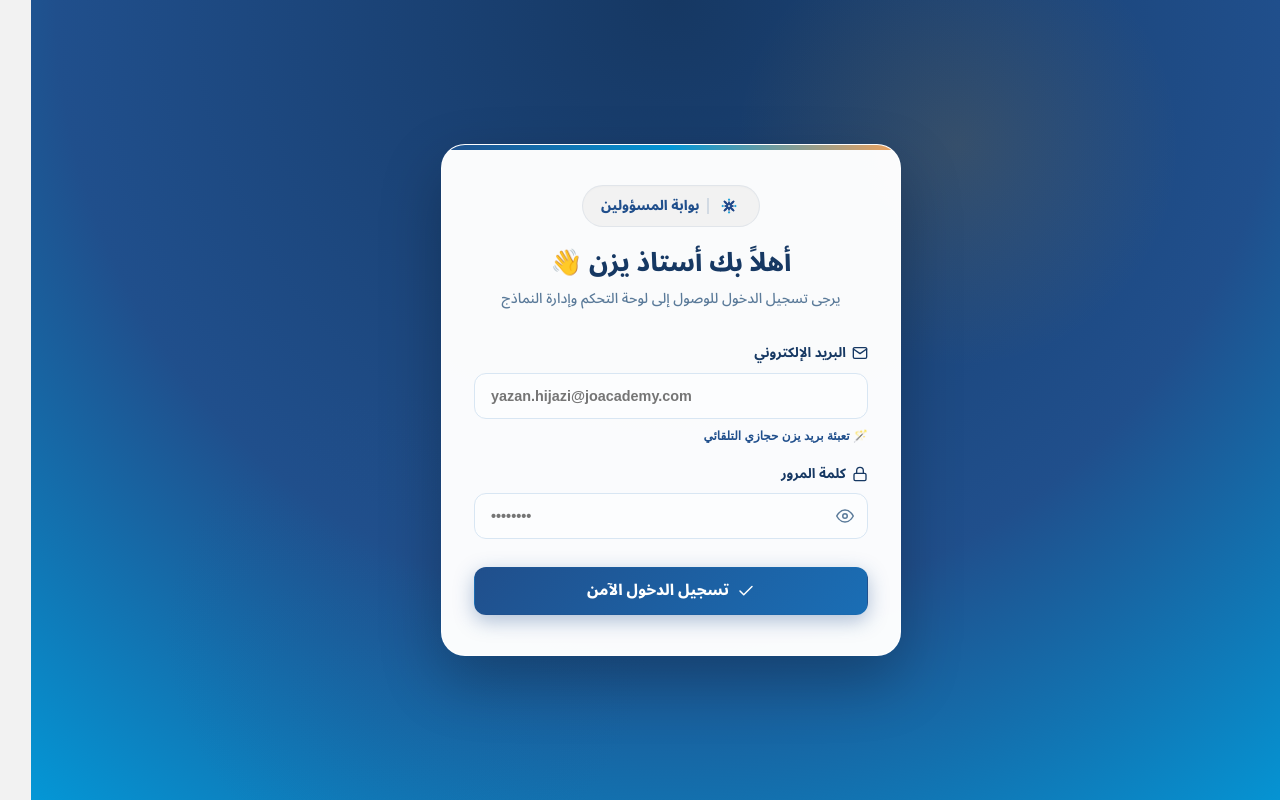
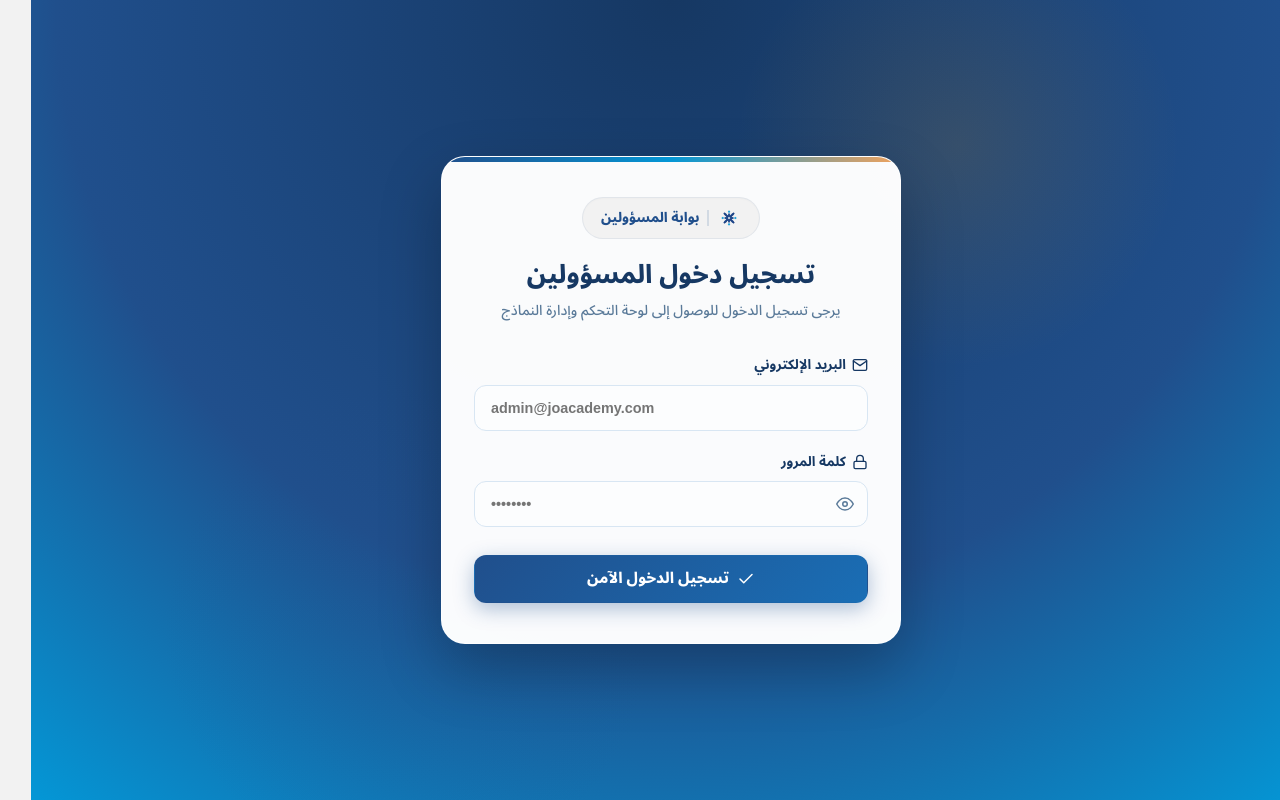
Before and after one commit to yaznhijazii/joacademyformbuilder, a React (Vite) app: page /login in a window 1280 px wide. Built offline with nearby package versions, Linux system fonts and the light colour scheme.

Commit message:
fix: make admin login generic, remove email placeholder reference, correct fallback password, and resolve loader freeze caused by toast call convention

```diff
--- a/src/pages/Login.jsx
+++ b/src/pages/Login.jsx
@@ -23,8 +23,8 @@ export default function Login() {
     e.preventDefault();
     setLoading(true);
 
-    // Get password from environment variables, fallback to yazan123
-    const envPassword = import.meta.env.VITE_ADMIN_PASSWORD || 'yazan123';
+    // Get password from environment variables, fallback to the exact value in .env
+    const envPassword = import.meta.env.VITE_ADMIN_PASSWORD || 'Yazh@101010';
     const targetEmail = 'yazan.hijazi@joacademy.com';
 
     setTimeout(() => {
@@ -36,13 +36,13 @@ export default function Login() {
           loggedInAt: Date.now(),
         };
         localStorage.setItem('jo_admin_session', JSON.stringify(sessionData));
-        toast.show('success', 'مرحباً بك أستاذ يزن! تم تسجيل الدخول بنجاح.');
+        toast('تم تسجيل الدخول بنجاح.', 'success');
         navigate('/');
       } else {
-        toast.show('error', 'عذراً! البريد الإلكتروني أو كلمة المرور غير صحيحة.');
+        toast('عذراً! البريد الإلكتروني أو كلمة المرور غير صحيحة.', 'error');
       }
       setLoading(false);
-    }, 800);
+    }, 600);
   };
 
   return (
@@ -120,7 +120,7 @@ export default function Login() {
             margin: '0 0 8px 0',
             fontFamily: 'inherit'
           }}>
-            أهلاً بك أستاذ يزن 👋
+            تسجيل دخول المسؤولين
           </h2>
           <p style={{
             fontSize: '0.88rem',
@@ -152,7 +152,7 @@ export default function Login() {
               <input
                 type="email"
                 required
-                placeholder="yazan.hijazi@joacademy.com"
+                placeholder="admin@joacademy.com"
                 value={email}
                 onChange={(e) => setEmail(e.target.value)}
                 style={{
@@ -182,27 +182,6 @@ export default function Login() {
                 }}
               />
             </div>
-            {/* Quick Autofill Helper */}
-            <button
-              type="button"
-              onClick={() => setEmail('yazan.hijazi@joacademy.com')}
-              style={{
-                background: 'none',
-                border: 'none',
-                color: 'var(--brand)',
-                fontSize: '0.75rem',
-                fontWeight: 700,
-                textAlign: 'right',
-                cursor: 'pointer',
-                padding: 0,
-                marginTop: '2px',
-                display: 'inline-flex',
-                alignItems: 'center',
-                gap: 4
-              }}
-            >
-              🪄 تعبئة بريد يزن حجازي التلقائي
-            </button>
           </div>
 
           {/* Password Field */}
```
